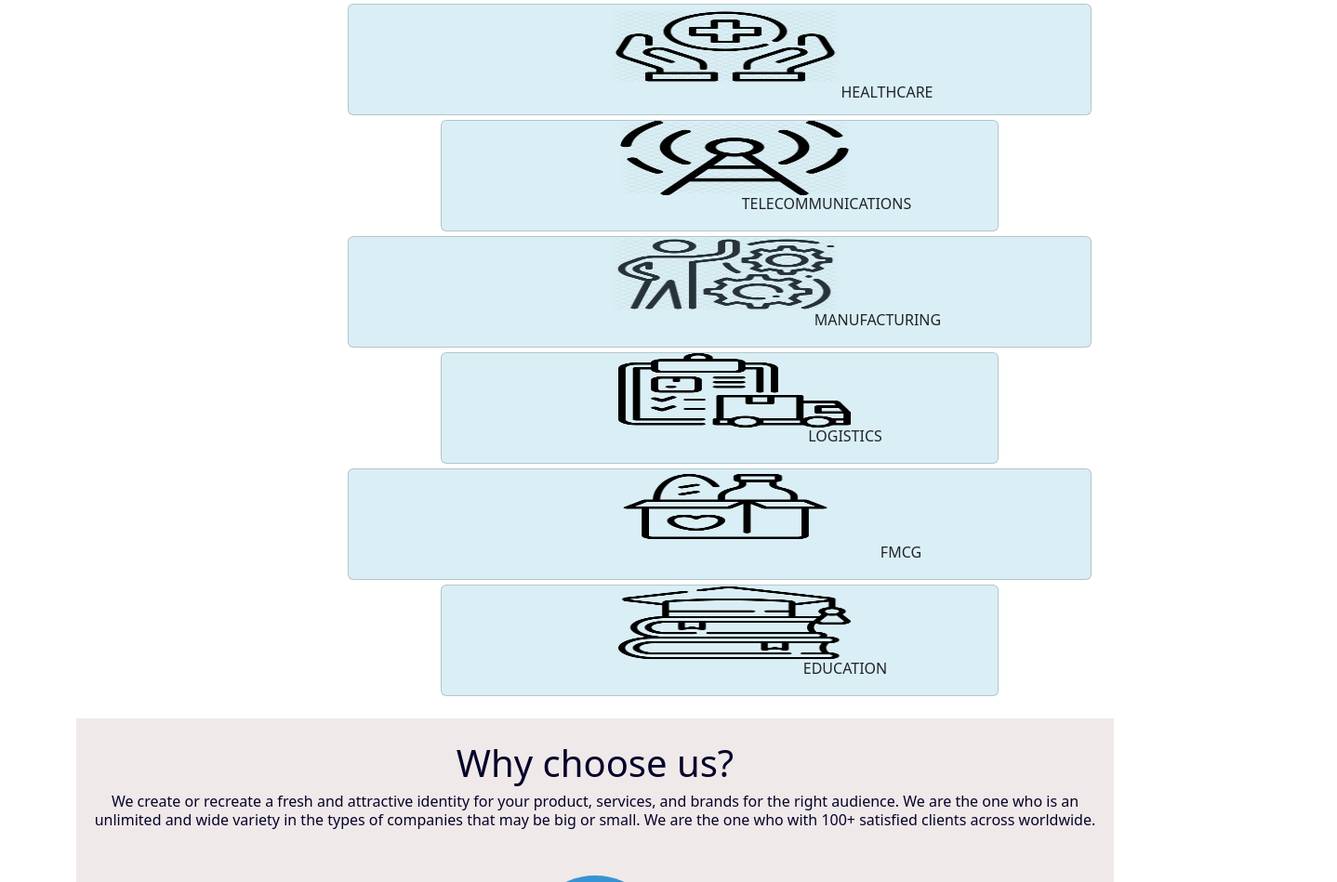
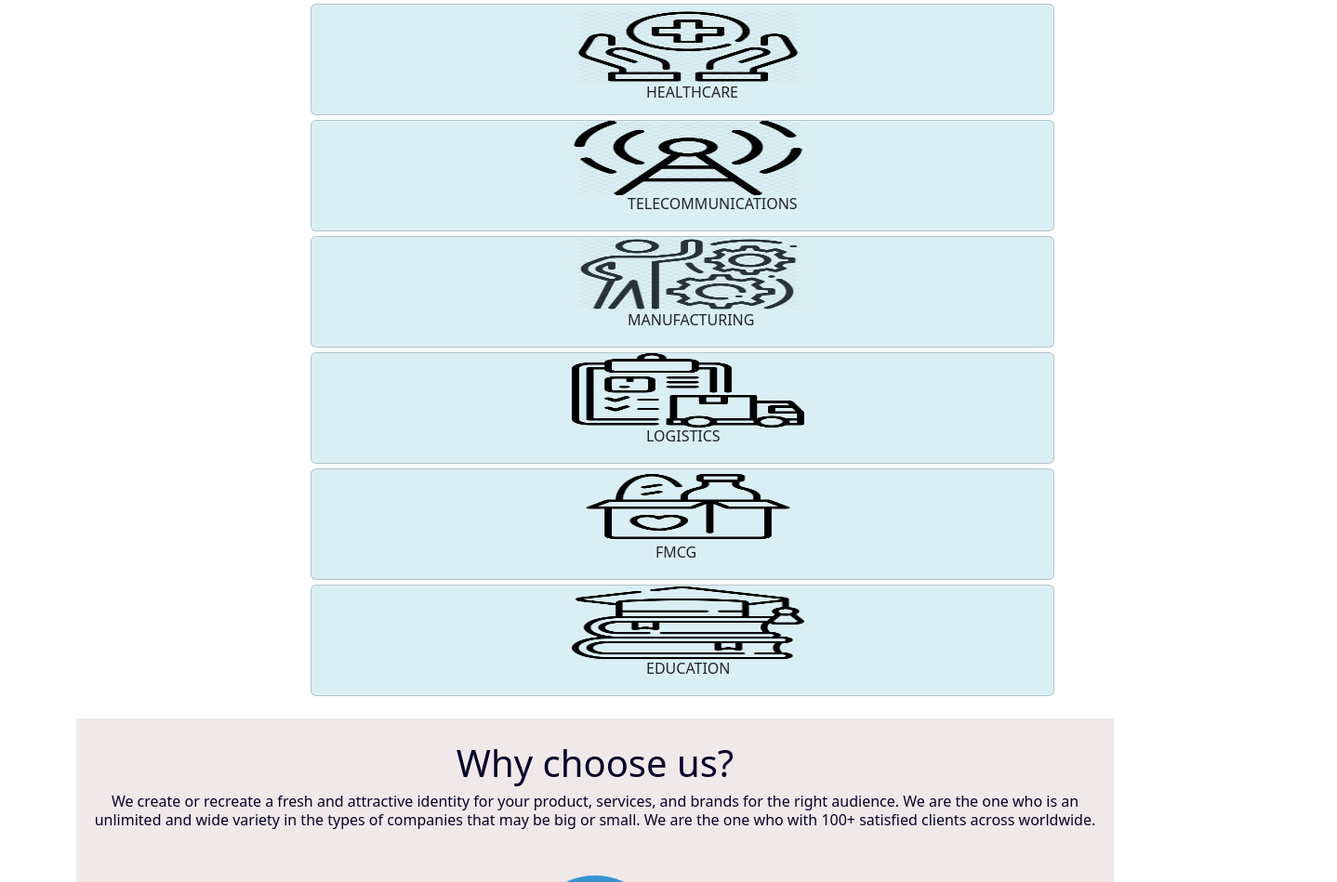
Before and after one commit to Nishakmnisha/taskassessment, a plain HTML site: page index.html in a window 1280 px wide. Shown: the part 2020-2969 px from the top of the page at 93% size, 1438 px wide, since content can reach past the window. Drawn offline with nearby package versions, Linux system fonts and the light colour scheme.

Commit message:
'initial'

```diff
--- a/index.html
+++ b/index.html
@@ -504,11 +504,12 @@ onmouseover="this.style.backgroundColor='#1c9ebe'">
   </div>
 <br>
 <center><h2 style="color: #0a1053;">Industry Expertises</h2></center>
-<center><div class="container">
+<div class="container" style="margin-left: 240px;">
+
   <div class="row">
 
   <div class="col-2">
-    <div class="card " style="height: 120px;width: 800px;background-color: #1c9ebe29;margin-left: 280px;">
+    <div class="card " style="height: 120px;width: 800px;background-color: #1c9ebe29;">
 
         <img src="Healthcare.png" alt="" style="height: 80px; width: 250px; margin-left: 280px; margin-top: 5px;">
       <h6 style="margin-left: 360px;">HEALTHCARE</h6>
@@ -517,16 +518,16 @@ onmouseover="this.style.backgroundColor='#1c9ebe'">
   </div>
   <div class="row">
     <div class="col-2">
-      <div class="card" style="height: 120px;width: 600px;background-color: #1c9ebe29;margin-left: 380px; margin-top: 5px;">
-        <img src="Telecommunications.png" alt="" style="height: 80px; width: 250px; margin-left: 190px;">
-      <h6 style="margin-left: 230px;">TELECOMMUNICATIONS</h6>
+      <div class="card" style="height: 120px;width: 800px;background-color: #1c9ebe29; margin-top: 5px;">
+        <img src="Telecommunications.png" alt="" style="height: 80px; width: 250px; margin-left: 280px;">
+      <h6 style="margin-left: 340px;">TELECOMMUNICATIONS</h6>
       </div>
     </div>
   </div>
 
   <div class="row"><div class="col-2">
 
-      <div class="card" style="height: 120px;width: 800px;background-color: #1c9ebe29;margin-left: 280px; margin-top: 5px;">
+      <div class="card" style="height: 120px;width: 800px;background-color: #1c9ebe29; margin-top: 5px;">
         <img src="Manufacturing.png" alt="" style="height: 80px; width: 250px; margin-left: 280px;">
       <h6 style="margin-left: 340px;">MANUFACTURING</h6>
       </div>
@@ -534,27 +535,28 @@ onmouseover="this.style.backgroundColor='#1c9ebe'">
   </div>
 
   <div class="row"><div class="col-2">
-    <div class="card" style="height: 120px;width: 600px;background-color: #1c9ebe29;margin-left: 380px; margin-top: 5px;">
-      <img src="logist.png" alt="" style="height: 80px; width: 250px; margin-left: 190px;">
-    <h6 style="margin-left: 270px;">LOGISTICS</h6>
+    <div class="card" style="height: 120px;width: 800px;background-color: #1c9ebe29; margin-top: 5px;">
+      <img src="logist.png" alt="" style="height: 80px; width: 250px; margin-left: 280px;">
+    <h6 style="margin-left: 360px;">LOGISTICS</h6>
     </div>
   </div></div>
 
   <div class="row"><div class="col-2">
-    <div class="card" style="height: 120px;width: 800px;background-color: #1c9ebe29;margin-left: 280px; margin-top: 5px;">
+    <div class="card" style="height: 120px;width: 800px;background-color: #1c9ebe29; margin-top: 5px;">
       <img src="fmcg.png" alt="" style="height: 80px; width: 250px; margin-left: 280px;">
-    <h6 style="margin-left: 390px;">FMCG</h6>
+    <h6 style="margin-left: 370px;">FMCG</h6>
     </div>
   </div></div>
 
   <div class="row"><div class="col-2">
-    <div class="card" style="height: 120px;width: 600px;background-color: #1c9ebe29;margin-left: 380px; margin-top: 5px;">
-      <img src="edu.png" alt="" style="height: 80px; width: 250px; margin-left: 190px;">
-    <h6 style="margin-left: 270px;">EDUCATION</h6>
+    <div class="card" style="height: 120px;width: 800px;background-color: #1c9ebe29; margin-top: 5px;">
+      <img src="edu.png" alt="" style="height: 80px; width: 250px; margin-left: 280px;">
+    <h6 style="margin-left: 360px;">EDUCATION</h6>
     </div>
-  </div></div>
+  </div>
 </div>
-</center>
+</div>
+
 
 
 
```
